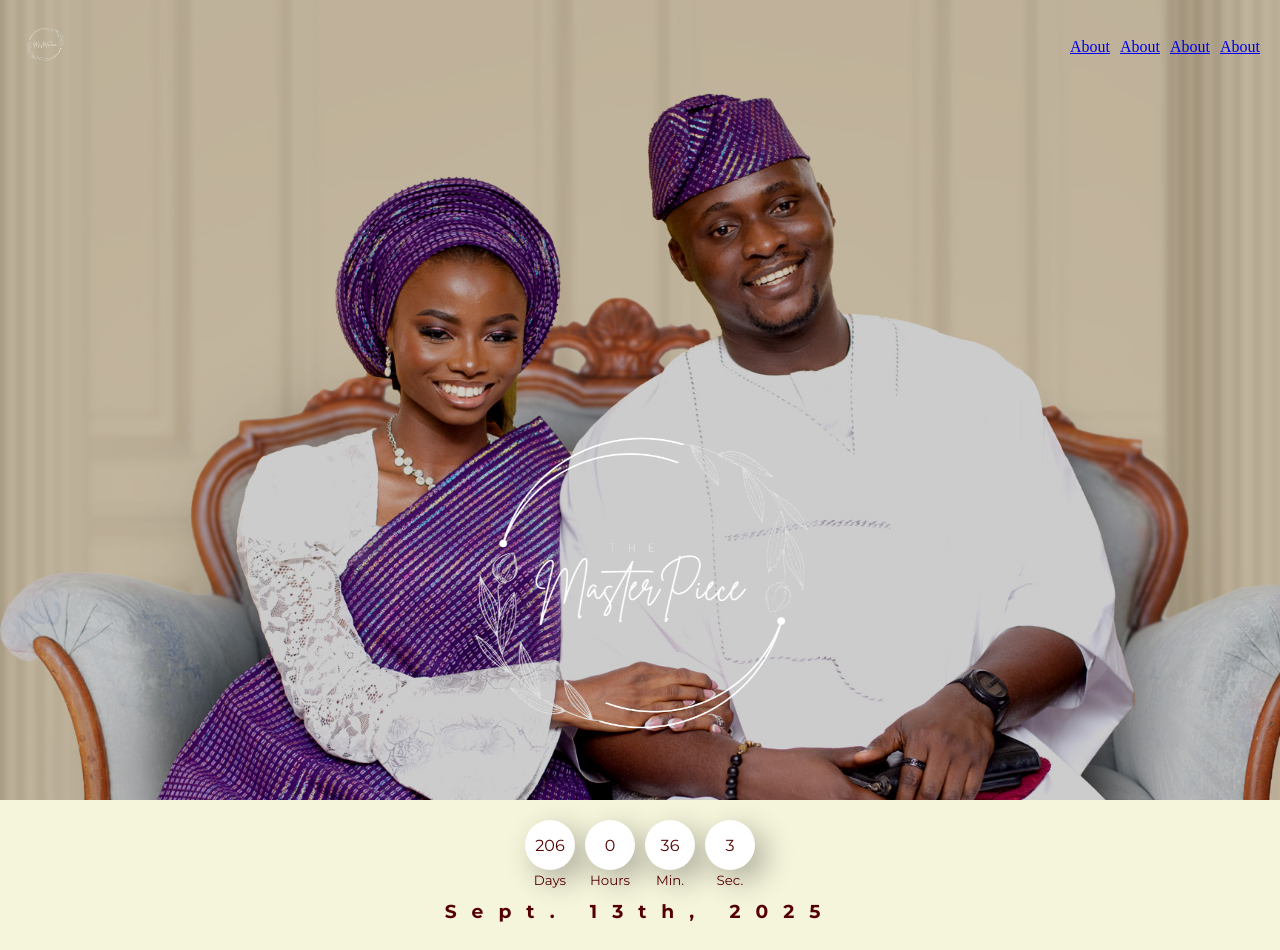
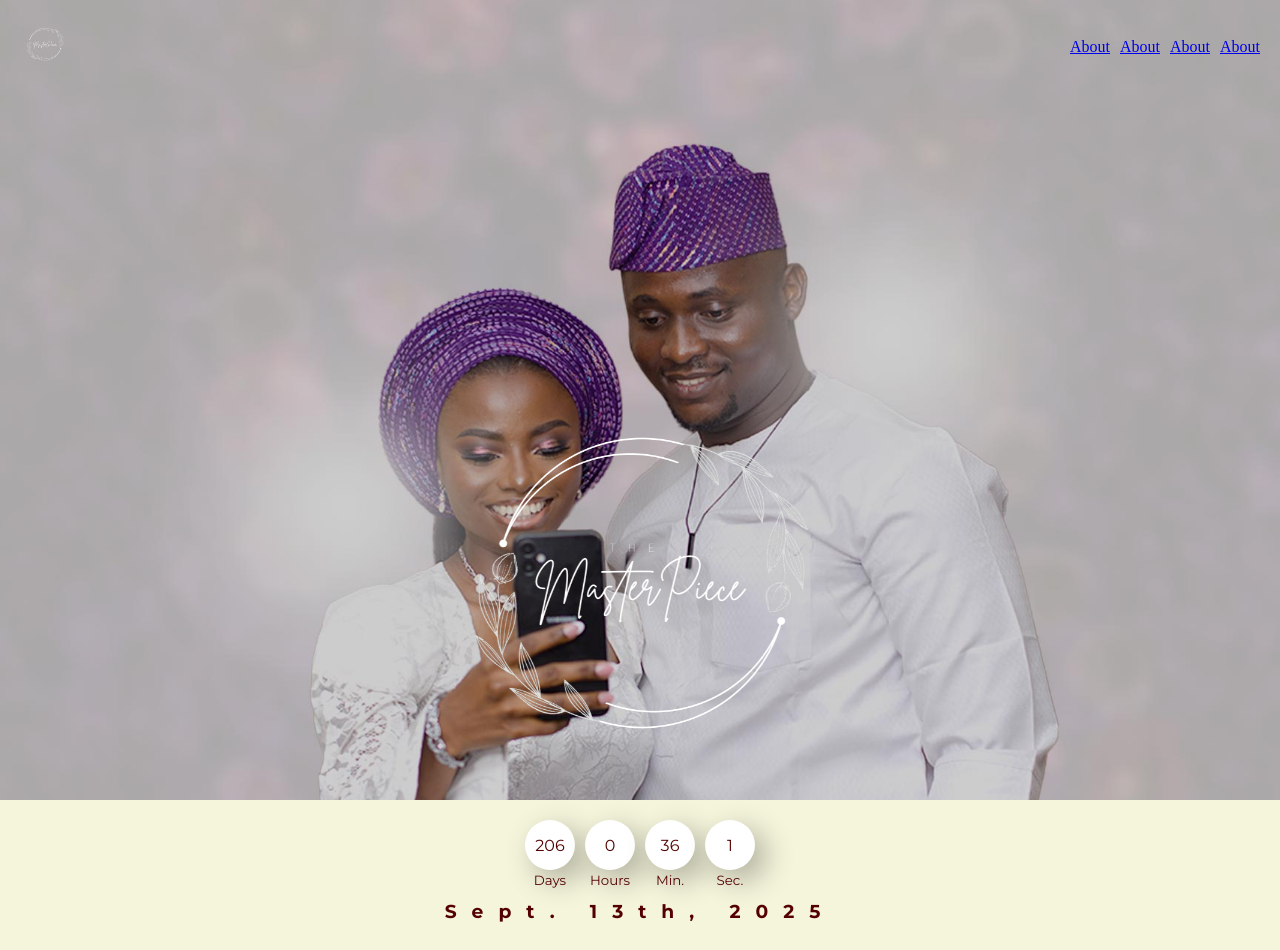
Before and after one commit to funsojoba/MasterPiece, a React (Vite) app: page / in a window 1280 px wide. Shown: the top 950 px of the page. Built offline with nearby package versions, Linux system fonts and the light colour scheme; a web font is replaced by a local one.

Commit message:
removed a package

```diff
--- a/package.json
+++ b/package.json
@@ -11,7 +11,6 @@
   },
   "dependencies": {
     "react": "^19.0.0",
-    "react-animate-on-scroll": "^2.1.9",
     "react-dom": "^19.0.0",
     "react-router": "^7.1.5",
     "react-router-dom": "^7.1.5",
--- a/src/pages/Home/index.jsx
+++ b/src/pages/Home/index.jsx
@@ -37,7 +37,7 @@ const Home = () =>{
             setHours(hours);
             setMinutes(minutes);
             setSeconds(seconds);
-        }, 3000);
+        }, 1000);
 
         return () => clearInterval(interval);
     }, [targetDate]);
@@ -56,7 +56,7 @@ const Home = () =>{
         const interval = setInterval(() => {
             setBackgroundImg(images[index]);
             index = (index + 1) % images.length;
-        }, 2000);
+        }, 3000);
 
         return () => clearInterval(interval);
     }, []);
```
Also changed, not shown: 1 other file (tests, documents, lock files or other folders).
